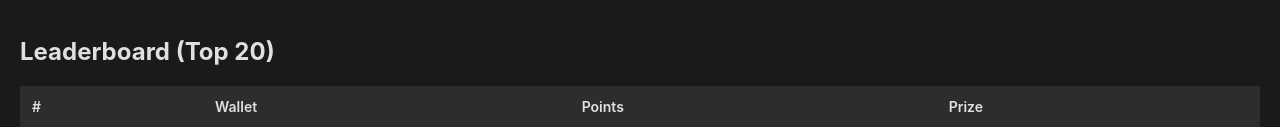
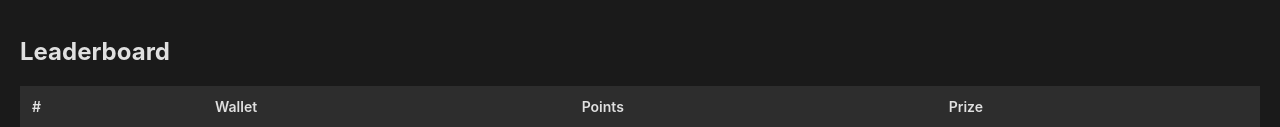
Before and after one commit to heymike777/light-event-frontend, a plain HTML site: page index.html in a window 1280 px wide. Shown: the part 334-461 px from the top of the page. Drawn offline with Linux system fonts and the light colour scheme; no server answers.

Commit message:
Update index.html

```diff
--- a/index.html
+++ b/index.html
@@ -79,7 +79,7 @@
   </div>
 
   <div class="section">
-    <h2>Leaderboard (Top 20)</h2>
+    <h2>Leaderboard</h2>
 
     <!-- Desktop table -->
     <table id="leaderboard" class="leaderboard-table">
```
